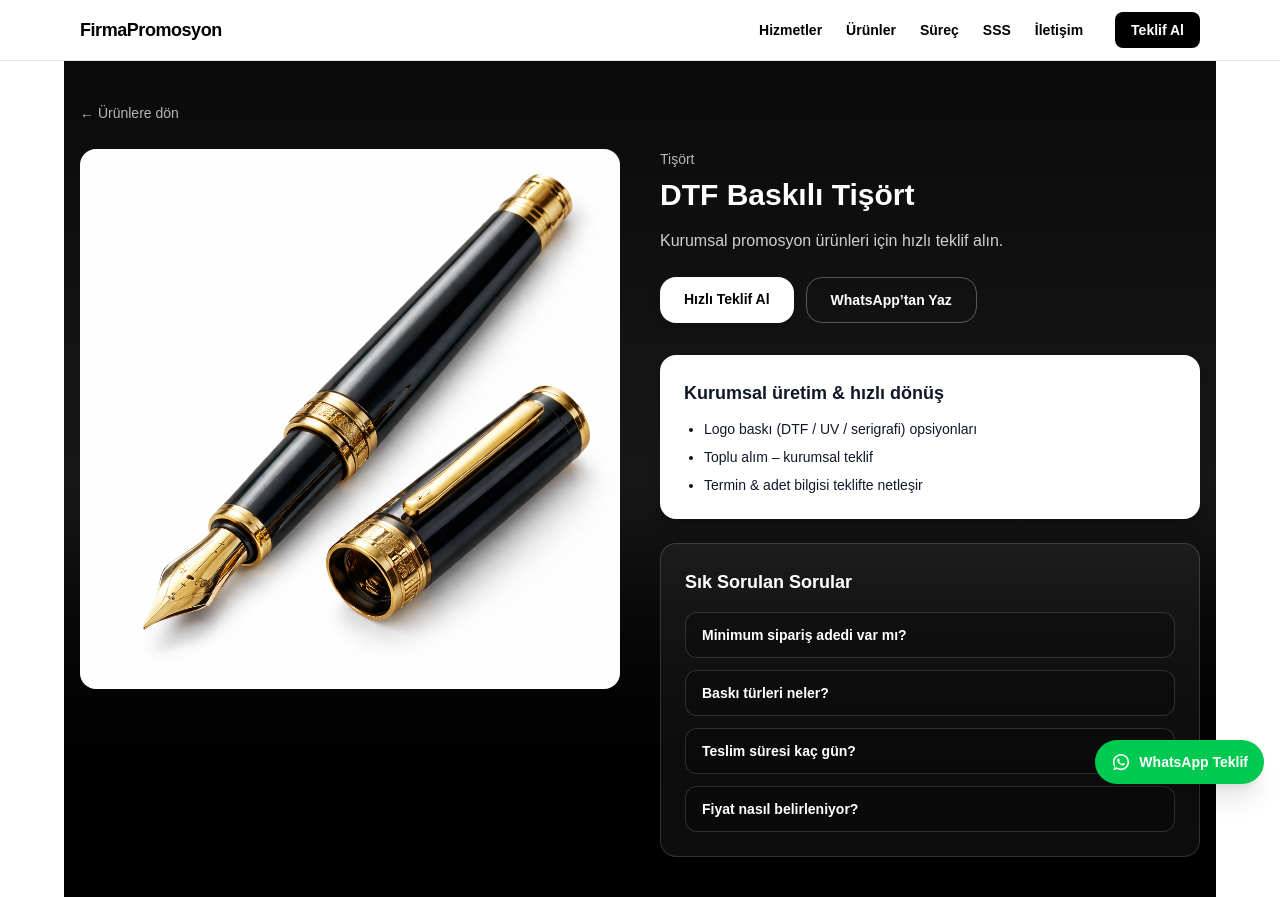
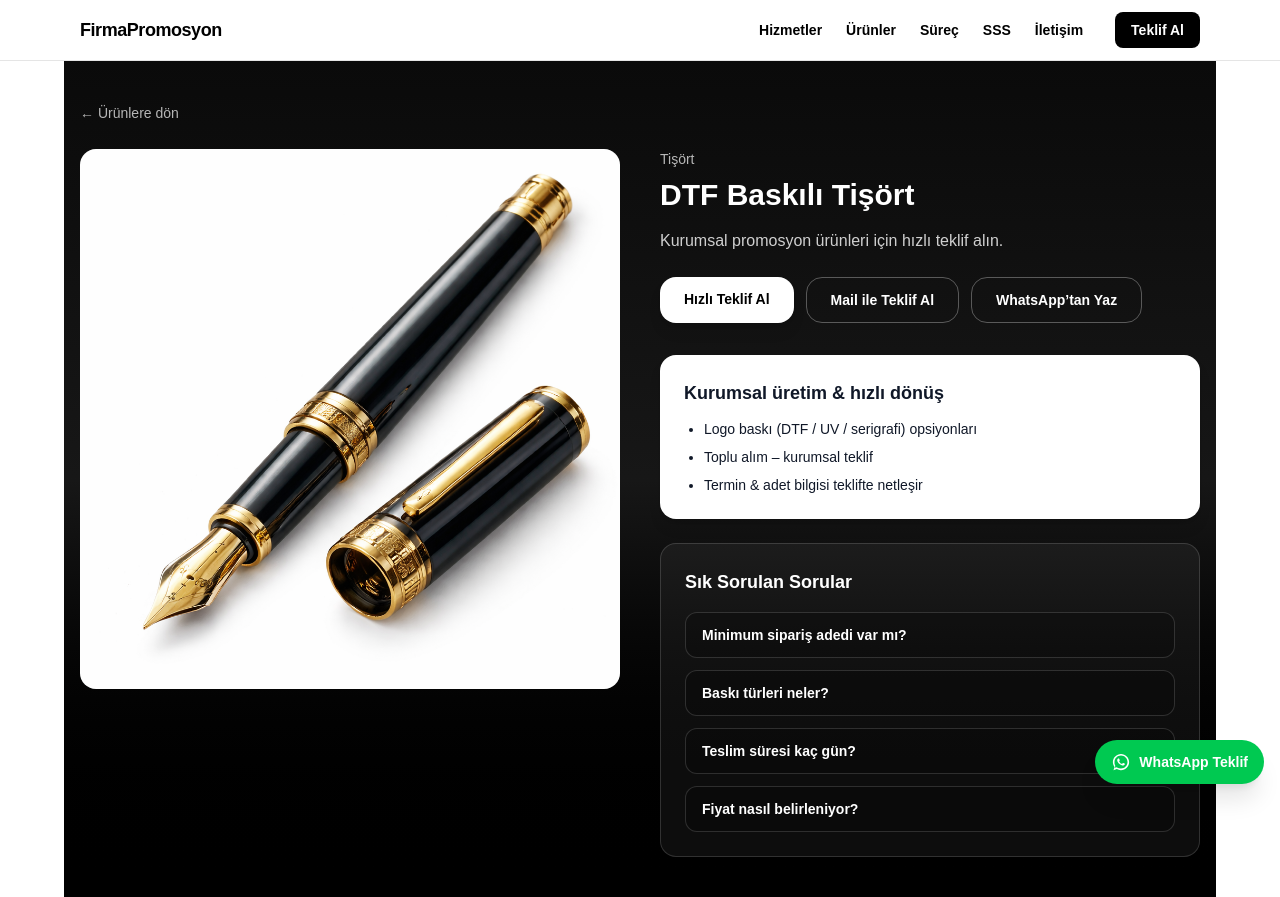
Before and after one commit to berkankocek1-dot/firmapromosyon, a Next.js app: page /urunler/dtf-baskili-tisort in a window 1280 px wide. Built offline with nearby package versions, Linux system fonts and the light colour scheme.

Commit message:
Add email offer CTA on product pages

```diff
--- a/app/urunler/[slug]/page.tsx
+++ b/app/urunler/[slug]/page.tsx
@@ -112,6 +112,9 @@ export default async function ProductDetailPage({ params }: PageProps) {
   // Ürün bazlı WhatsApp metni
   const waHref = makeWaHref(`Merhaba, ${product.title} için teklif almak istiyorum.`);
 
+  // Ürün sayfasından kurumsal teklif formuna ürün adıyla git (mail ile teklif)
+  const mailOfferHref = `/kurumsal-teklif-al?product=${encodeURIComponent(product.title)}`;
+
   const productJsonLd = {
     "@context": "https://schema.org",
     "@type": "Product",
@@ -218,6 +221,13 @@ export default async function ProductDetailPage({ params }: PageProps) {
               Hızlı Teklif Al
             </Link>
 
+            <Link
+              href={mailOfferHref}
+              className="rounded-2xl border border-white/30 px-6 py-3 text-center text-sm font-semibold text-white hover:bg-white/10"
+            >
+              Mail ile Teklif Al
+            </Link>
+
             <a
               href={waHref}
               target="_blank"
```
